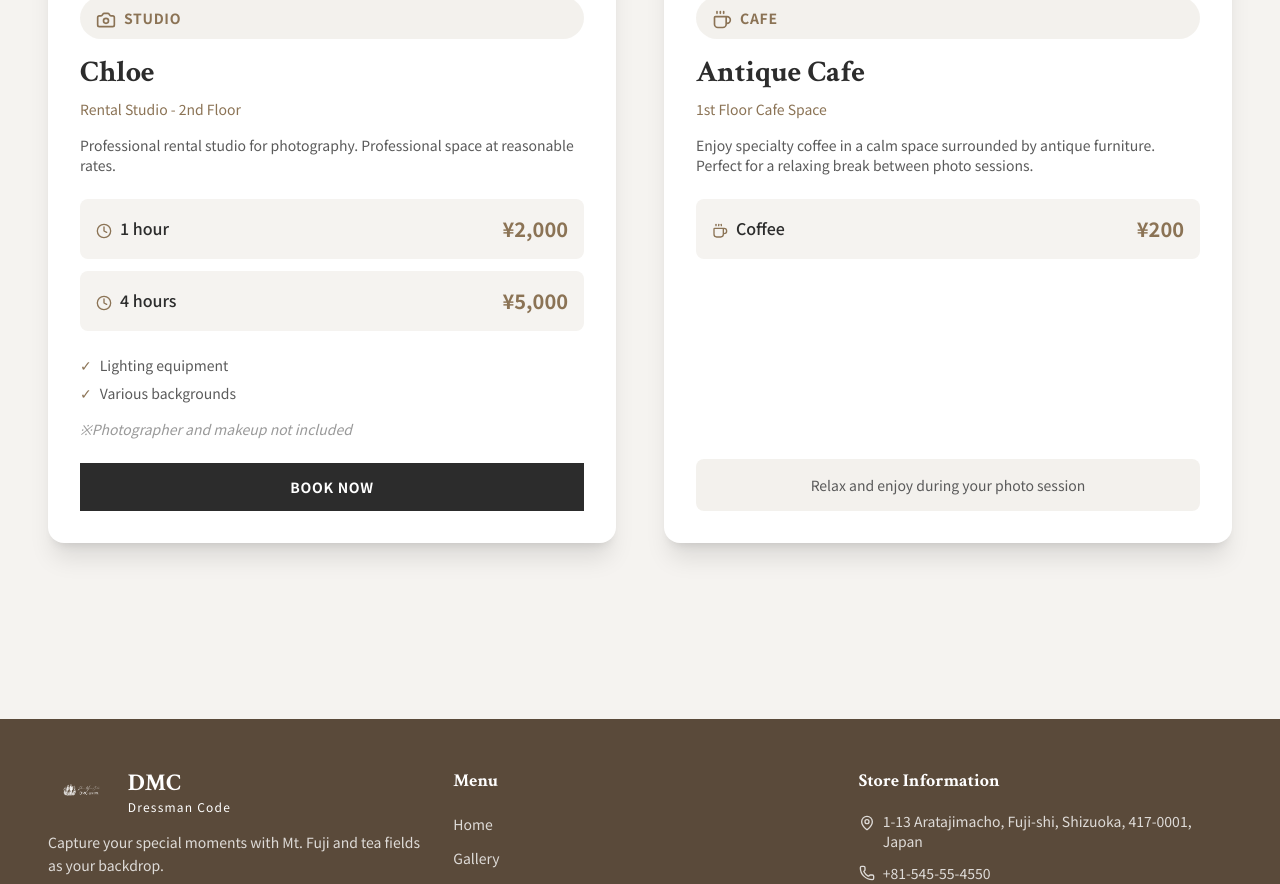
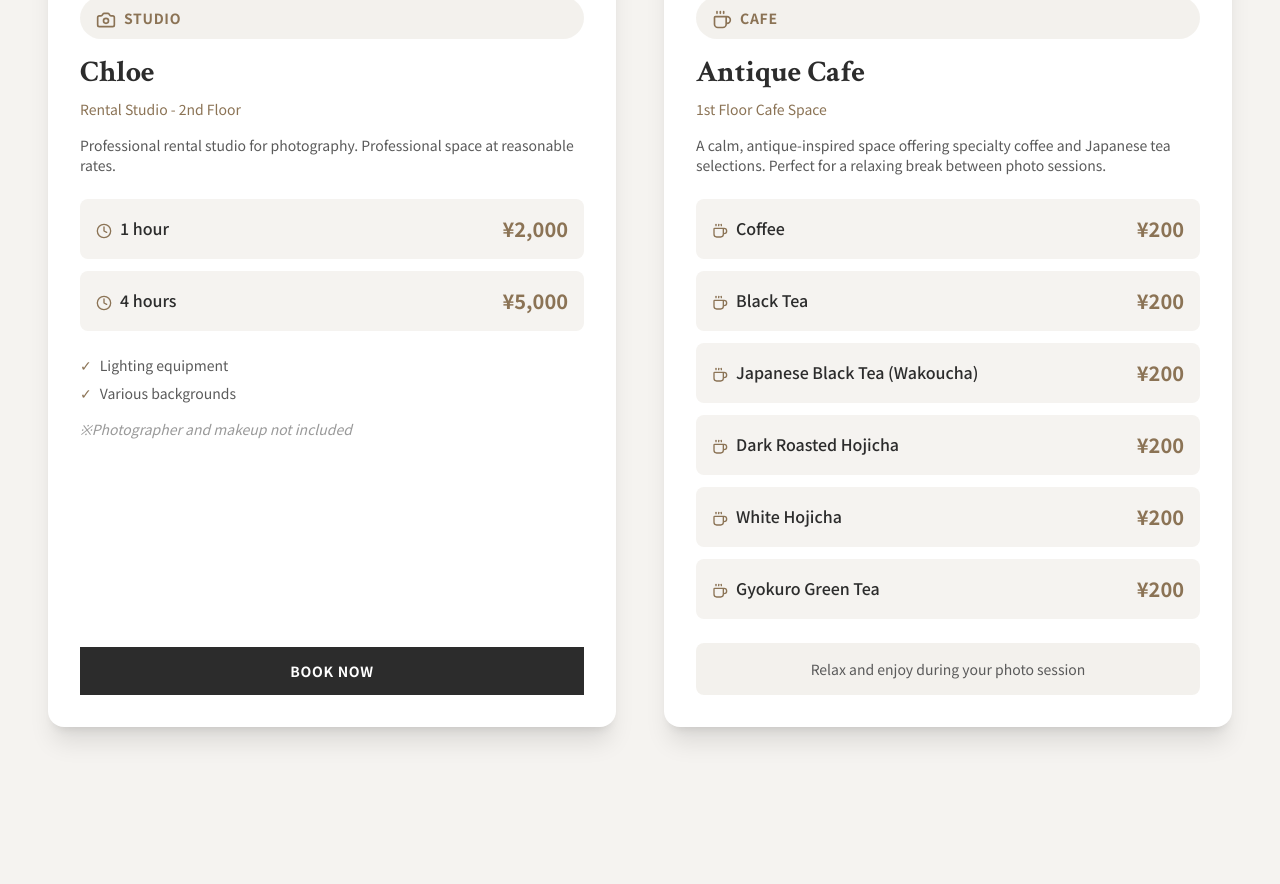
Before and after one commit to bbbyk105/dmc_new, a Next.js app: page /en/service in a window 1280 px wide. Shown: the part 1919-2803 px from the top of the page. Built offline with nearby package versions, Linux system fonts and the light colour scheme.

Commit message:
細かい修正

```diff
--- a/app/components/(contact)/ContactForm.tsx
+++ b/app/components/(contact)/ContactForm.tsx
@@ -55,7 +55,7 @@ export default function ContactForm() {
         title: "店舗情報",
         address: {
           label: "住所",
-          value: "〒417-0001\n静岡県富士市新田島町1-13",
+          value: "〒417-0001\n静岡県富士市荒田島町1-13 ラシェット1",
         },
         phone: { label: "電話番号", value: "+81-545-55-4550" },
         email: { label: "メール", value: "dmc.fuji0823@gmail.com" },
@@ -99,7 +99,7 @@ export default function ContactForm() {
         title: "Studio Information",
         address: {
           label: "Address",
-          value: "1-13 Shintajima-cho, Fuji City, Shizuoka 417-0001, Japan",
+          value: "1-13 Aratajima-cho, Fuji City, Shizuoka 417-0001, Japan",
         },
         phone: { label: "Phone", value: "+81-545-55-4550" },
         email: { label: "Email", value: "dmc.fuji0823@gmail.com" },
--- a/app/components/(service)/ServiceList.tsx
+++ b/app/components/(service)/ServiceList.tsx
@@ -15,10 +15,10 @@ export default function ServiceList() {
   const content = {
     ja: {
       camu: {
-        title: "花夢 (CAMU)",
+        title: "花夢 (ハナユメ)",
         subtitle: "着物撮影 - 日本人向け",
         description:
-          "富士山と茶畑を背景に、伝統的な着物姿で特別な一枚を。プロのライティングとスタイリングで、あなたの大切な瞬間を美しく残します。",
+          "伝統的な着物姿で特別な一枚を。プロ仕様の撮影スタジオと着物で、あなたの大切な瞬間を美しく残します。",
         plans: [
           {
             name: "DMCクラブメンバー",
@@ -31,7 +31,6 @@ export default function ServiceList() {
             features: ["着物レンタル", "スタジオ(1時間)"],
           },
         ],
-        membership: "メンバー費：¥3,000/月",
         locations: ["スタジオ撮影"],
       },
       chloe: {
@@ -50,8 +49,15 @@ export default function ServiceList() {
         title: "アンティークカフェ",
         subtitle: "1階カフェスペース",
         description:
-          "アンティーク家具に囲まれた落ち着いた空間で、こだわりのコーヒーをお楽しみいただけます。撮影の合間のひとときに。",
-        menu: [{ item: "コーヒー", price: "¥200" }],
+          "アンティーク家具に囲まれた落ち着いた空間で、こだわりのコーヒーや日本茶をお楽しみいただけます。撮影の合間のひとときに。",
+        menu: [
+          { item: "コーヒー", price: "¥200" },
+          { item: "紅茶", price: "¥200" },
+          { item: "和紅茶", price: "¥200" },
+          { item: "黒ほうじ茶", price: "¥200" },
+          { item: "白ほうじ茶", price: "¥200" },
+          { item: "玉露茶", price: "¥200" },
+        ],
       },
     },
     en: {
@@ -104,8 +110,15 @@ export default function ServiceList() {
         title: "Antique Cafe",
         subtitle: "1st Floor Cafe Space",
         description:
-          "Enjoy specialty coffee in a calm space surrounded by antique furniture. Perfect for a relaxing break between photo sessions.",
-        menu: [{ item: "Coffee", price: "¥200" }],
+          "A calm, antique-inspired space offering specialty coffee and Japanese tea selections. Perfect for a relaxing break between photo sessions.",
+        menu: [
+          { item: "Coffee", price: "¥200" },
+          { item: "Black Tea", price: "¥200" },
+          { item: "Japanese Black Tea (Wakoucha)", price: "¥200" },
+          { item: "Dark Roasted Hojicha", price: "¥200" },
+          { item: "White Hojicha", price: "¥200" },
+          { item: "Gyokuro Green Tea", price: "¥200" },
+        ],
       },
     },
   };
@@ -204,19 +217,6 @@ export default function ServiceList() {
                 </motion.div>
               ))}
             </div>
-
-            {/* メンバーシップ情報 */}
-            {t.camu.membership && (
-              <motion.p
-                initial={{ opacity: 0, y: 20 }}
-                whileInView={{ opacity: 1, y: 0 }}
-                viewport={vp}
-                transition={{ duration: 0.5 }}
-                className="text-sm font-bold text-[#8B7355]"
-              >
-                {t.camu.membership}
-              </motion.p>
-            )}
 
             {/* ロケーション */}
             <div className="space-y-2">
--- a/app/components/(toppage)/Hero.tsx
+++ b/app/components/(toppage)/Hero.tsx
@@ -31,7 +31,7 @@ export default function Hero() {
       description: "富士山と茶畑を背景に、伝統的な着物姿で特別な一枚を。",
       descriptionLong:
         "富士山と茶畑を背景に、伝統的な着物姿で特別な一枚を。プロのライティングとスタイリングで、あなたの大切な瞬間を美しく残します。",
-      address: "静岡県富士市新田島町1-13",
+      address: "静岡県富士市荒田島町1-13 ラシェット1",
       phone: "TEL: 0545-55-4550",
       hours: "営業時間: 11:00-17:00 / 定休日: 水曜日",
       buttonGallery: "View Gallery",
@@ -89,10 +89,10 @@ export default function Hero() {
           {/* タイトル */}
           <div className="space-y-0">
             <h1 className="font-['Crimson_Text'] text-[3.5rem] font-black uppercase leading-[0.85] tracking-tighter text-[#2C2C2C]">
-              PHOTO
+              KIMONO
             </h1>
             <h1 className="font-['Crimson_Text'] text-[3.5rem] font-black uppercase leading-[0.85] tracking-tighter text-[#2C2C2C]">
-              KIMONO
+              PHOTO
             </h1>
             <h1 className="font-['Crimson_Text'] text-[3.5rem] font-black uppercase leading-[0.85] tracking-tighter text-[#2C2C2C]">
               STUDIO
@@ -180,7 +180,7 @@ export default function Hero() {
               transition={{ duration: 0.8 }}
               className="font-['Crimson_Text'] text-[clamp(4rem,12vw,8rem)] font-black uppercase leading-[0.85] tracking-tighter text-[#2C2C2C]"
             >
-              PHOTO
+              KIMONO
             </motion.h1>
             <motion.h1
               initial={{ opacity: 0, x: -50 }}
@@ -188,7 +188,7 @@ export default function Hero() {
               transition={{ duration: 0.8, delay: 0.1 }}
               className="font-['Crimson_Text'] text-[clamp(4rem,12vw,8rem)] font-black uppercase leading-[0.85] tracking-tighter text-[#2C2C2C]"
             >
-              KIMONO
+              PHOTO
             </motion.h1>
             <motion.h1
               initial={{ opacity: 0, x: -50 }}
--- a/app/components/Footer.tsx
+++ b/app/components/Footer.tsx
@@ -89,7 +89,7 @@ export default function Footer() {
                 <MapPin className="mt-1 h-4 w-4 shrink-0" />
                 <span>
                   {locale === "ja"
-                    ? "〒417-0001 静岡県富士市新田島町1-13"
+                    ? "〒417-0001 静岡県富士市荒田島町1-13 ラシェット1"
                     : "1-13 Aratajimacho, Fuji-shi, Shizuoka, 417-0001, Japan"}
                 </span>
               </li>
--- a/lib/email.ts
+++ b/lib/email.ts
@@ -224,7 +224,7 @@ export const createAutoReplyTemplate = (name: string, locale: string) => {
                   <p><strong>DMC</strong></p>
                   <p>
                     〒417-0001<br>
-                    静岡県富士市新田島町1-13<br>
+                    静岡県富士市荒田島町1-13 ラシェット1<br>
                     TEL: 0545-55-4550<br>
                     Email: dmc.fuji0823@gmail.com<br>
                     営業時間: 11:00〜17:00（定休日: 水曜日）
@@ -250,7 +250,7 @@ ${name} 様
 ――――――――――――――――――
 DMC
 〒417-0001
-静岡県富士市新田島町1-13
+静岡県富士市荒田島町1-13 ラシェット1
 TEL: 0545-55-4550
 Email: dmc.fuji0823@gmail.com
 営業時間: 11:00〜17:00（定休日: 水曜日）
@@ -293,7 +293,7 @@ Email: dmc.fuji0823@gmail.com
                 <div class="signature">
                   <p><strong>DMC</strong></p>
                   <p>
-                    1-13 Shintajima-cho, Fuji City<br>
+                    1-13 Aratajima-cho, Fuji City<br>
                     Shizuoka 417-0001, Japan<br>
                     TEL: +81-545-55-4550<br>
                     Email: dmc.fuji0823@gmail.com<br>
@@ -319,7 +319,7 @@ We appreciate your patience.
 
 ――――――――――――――――――
 DMC
-1-13 Shintajima-cho, Fuji City
+1-13 Aratatajima-cho, Fuji City
 Shizuoka 417-0001, Japan
 TEL: +81-545-55-4550
 Email: dmc.fuji0823@gmail.com
```
